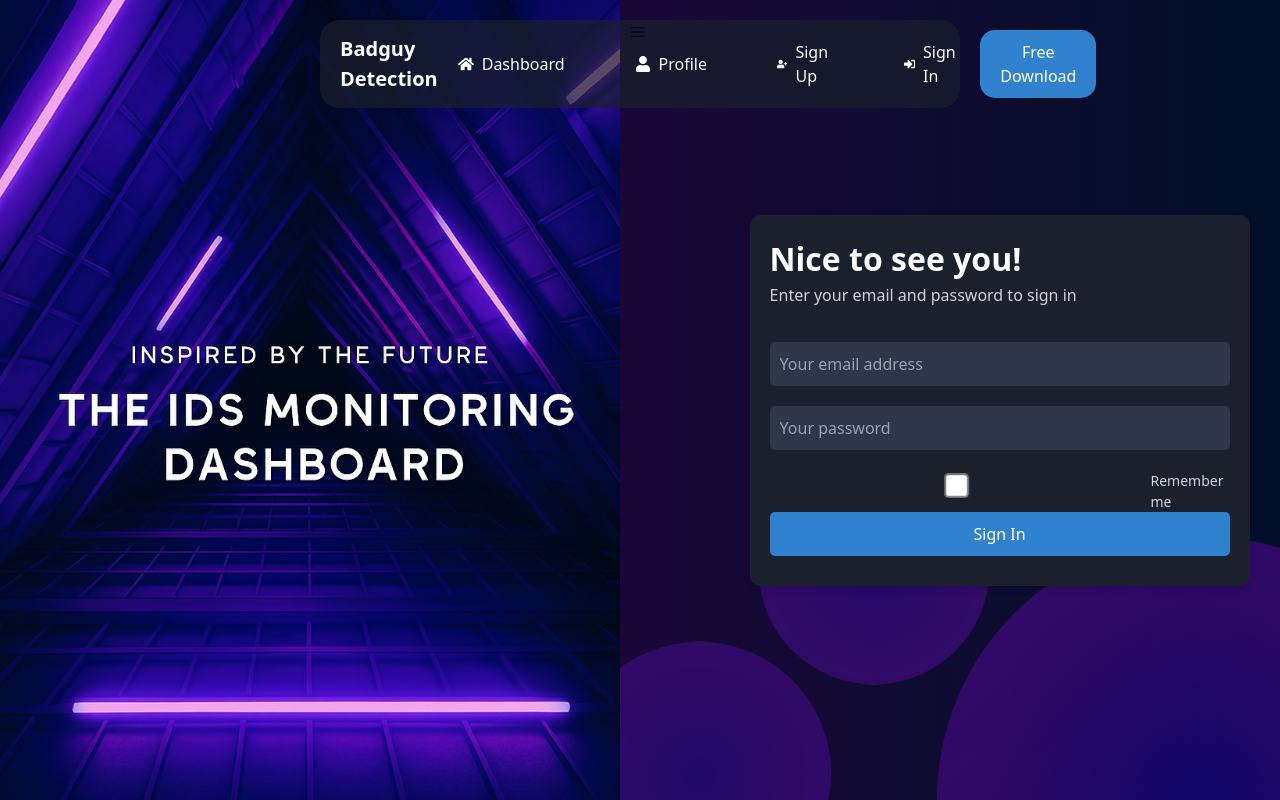
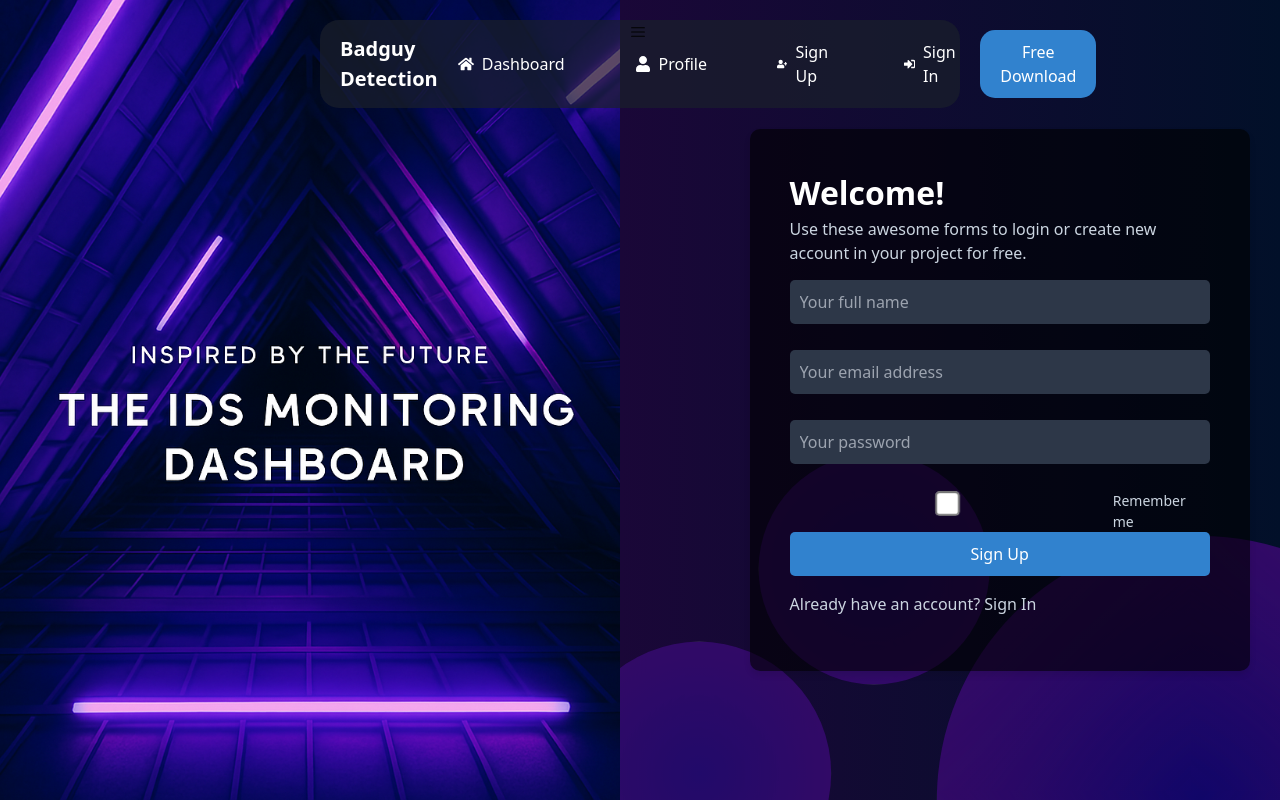
Before and after one commit to Lockps/y3-Yam-IDS-, a React (Vite) app in the folder Yam/: page /signup in a window 1280 px wide. Built offline with nearby package versions, Linux system fonts and the light colour scheme.

Commit message:
98.99999%

```diff
--- a/Yam/src/App.jsx
+++ b/Yam/src/App.jsx
@@ -1,8 +1,10 @@
 import React, { useState } from "react";
+import { BrowserRouter as Router, Route, Routes } from "react-router-dom"; // ใช้ Routes แทน Switch
 import "./index.css";
 import Navbar from "./Components/Navbar";
 import AnimationBg from "./Components/AnimationBg";
-import SignInForm from "./Components/SignInForm"; // นำเข้า SignInForm
+import SignInForm from "./Components/SignInForm";
+import SignUpForm from "./Components/SignUpForm"; // นำเข้า SignUpForm
 import { RxHamburgerMenu } from "react-icons/rx";
 
 const App = () => {
@@ -13,11 +15,10 @@ const App = () => {
   };
 
   return (
+    <Router>
       <div className="min-h-screen flex bg-mainbg">
         {/* ครึ่งซ้ายที่มีรูปภาพ */}
-      <div className="left-side">
-        {/* สามารถเพิ่มภาพหรือเนื้อหาที่ต้องการได้ */}
-      </div>
+        <div className="left-side"></div>
 
         {/* ครึ่งขวาที่มี Navbar และ ฟอร์ม */}
         <div className="right-side flex-1 relative">
@@ -34,12 +35,14 @@ const App = () => {
             <RxHamburgerMenu />
           </div>
 
-        {/* เพิ่มการแสดงผลของ SignInForm */}
-        <div className="sign-in-form-container">
-          <SignInForm />
+          {/* ใช้ react-router-dom เพื่อกำหนดเส้นทาง */}
+          <Routes>
+            <Route path="/signin" element={<SignInForm />} />
+            <Route path="/signup" element={<SignUpForm />} />
+          </Routes>
         </div>
       </div>
-    </div>
+    </Router>
   );
 };
 
--- a/Yam/src/Components/Navbar.jsx
+++ b/Yam/src/Components/Navbar.jsx
@@ -1,4 +1,5 @@
 import React from "react";
+import { Link } from "react-router-dom"; // ใช้ Link สำหรับเปลี่ยนเส้นทาง
 import { FaHome, FaUser, FaSignInAlt, FaUserPlus } from "react-icons/fa";
 import './Navbar.css'; // เพิ่มบรรทัดนี้เพื่อใช้ Navbar.css
 
@@ -7,24 +8,22 @@ const Navbar = () => {
     <nav className="navbar">
       <h1 className="navbar-title">Badguy Detection</h1>
       <div className="navbar-links">
-        <a href="/dashboard">
+        <Link to="/dashboard"> {/* ใช้ Link แทน <a> เพื่อให้เปลี่ยนหน้า */}
           <FaHome /> Dashboard
-        </a>
-        <a href="/profile">
+        </Link>
+        <Link to="/profile">
           <FaUser /> Profile
-        </a>
-        <a href="/signup">
+        </Link>
+        <Link to="/signup"> {/* ลิงก์ไปหน้า SignUp */}
           <FaUserPlus /> Sign Up
-        </a>
-        <a href="/signin">
+        </Link>
+        <Link to="/signin"> {/* ลิงก์ไปหน้า SignIn */}
           <FaSignInAlt /> Sign In
-        </a>
+        </Link>
       </div>
       <button className="btn-download">Free Download</button>
     </nav>
   );
 };
 
-
-
 export default Navbar;
--- a/Yam/src/Components/SignInForm.jsx
+++ b/Yam/src/Components/SignInForm.jsx
@@ -1,22 +1,21 @@
-// SignInForm.jsx
-import React from "react";
+import { Link } from "react-router-dom";
 
 const SignInForm = () => {
   return (
-    <div className="login-form">
+    <div className="login-form-container">  {/* Changed className to match CSS */}
   <h2>Nice to see you!</h2>
-      <p>Enter your email and password to sign in</p>
   <form>
     <input type="email" placeholder="Your email address" />
     <input type="password" placeholder="Your password" />
-
     <div className="remember-me">
       <input type="checkbox" id="remember" />
       <label htmlFor="remember">Remember me</label>
     </div>
-
     <button type="submit">Sign In</button>
   </form>
+
+      {/* ลิงก์ไปยังหน้า SignUp */}
+      <p>Don't have an account? <Link to="/signup">Sign Up</Link></p>
     </div>
   );
 };
--- a/Yam/src/Components/SignUpForm.jsx
+++ b/Yam/src/Components/SignUpForm.jsx
@@ -1,21 +1,25 @@
-// src/Components/SignUpForm.jsx
-import React from "react";
+import { Link } from "react-router-dom";
 
 const SignUpForm = () => {
   return (
-    <div className="signup-form-container">
+    <div className="sign-up-form-container">
       <h2>Welcome!</h2>
       <p>Use these awesome forms to login or create new account in your project for free.</p>
       <form>
-        <input type="text" placeholder="Your full name" required />
-        <input type="email" placeholder="Your email address" required />
-        <input type="password" placeholder="Your password" required />
+        <input type="text" placeholder="Your full name" />
+        <input type="email" placeholder="Your email address" />
+        <input type="password" placeholder="Your password" />
+
         <div className="remember-me">
           <input type="checkbox" id="remember" />
           <label htmlFor="remember">Remember me</label>
         </div>
+
         <button type="submit">Sign Up</button>
       </form>
+
+      {/* ลิงก์กลับไปหน้า SignIn */}
+      <p>Already have an account? <Link to="/signin">Sign In</Link></p>
     </div>
   );
 };
--- a/Yam/src/index.css
+++ b/Yam/src/index.css
@@ -39,17 +39,18 @@ html, body {
 
 }
 
-.login-form {
+.login-form-container {
   width: 100%;
   max-width: 500px;
-  padding: 20px;
-  background-color: #1a202c;
+  padding: 40px;
+  background-color: rgba(0, 0, 0, 0.6);
   border-radius: 10px;
+  box-sizing: border-box;
   box-shadow: 0 4px 6px rgba(0, 0, 0, 0.1);
 }
 
 /* เพิ่มสไตล์ให้กับ <h2> ใน .login-form */
-.login-form h2 {
+.login-form-container h2 {
   font-size: 2rem; /* เปลี่ยนขนาดตัวอักษร */
   font-weight: bold; /* ปรับให้หนา */
   color: #fff; /* ปรับสีให้ขาว */
@@ -58,22 +59,22 @@ html, body {
 
 
 
-.login-form input[type="email"] {
+.login-form-container input[type="email"] {
   margin-top: 35px;
 }
 
-.login-form input[type="password"] {
+.login-form-container input[type="password"] {
   margin-top: 10px;
 }
 
-.login-form input[type="checkbox"] {
+.login-form-container input[type="checkbox"] {
   margin-top: 0px;
 }
 
-.login-form input,
-.login-form button {
-  width: 100%;
-  margin-bottom: 10px;
+.login-form-container input,
+.login-form-container button {
+  width: 5%;
+  margin-bottom: 16px;
   padding: 10px;
   border-radius: 5px;
   border: none;
@@ -81,23 +82,23 @@ html, body {
   color: white;
 }
 
-.login-form button {
+.login-form-container button {
   background-color: #3182ce;
   color: white;
   cursor: pointer;
 }
 
-.login-form p {
+.login-form-container p {
   color: #cbd5e0;
 }
 
-.login-form label {
+.login-form-container label {
   color: #cbd5e0;
   font-size: 14px;
 }
 
-.login-form input:focus,
-.login-form button:focus {
+.login-form-container input:focus,
+.login-form-container button:focus {
   outline: none;
   box-shadow: 0 0 0 3px #63b3ed;
 }
@@ -109,7 +110,8 @@ html, body {
   gap: 8px;  /* ระยะห่างระหว่าง checkbox กับข้อความ */
   font-size: 16px;
   justify-content: flex-start; /* จัดตำแหน่งให้เริ่มต้นที่ซ้าย */
-  margin-top: 10px; /* เพิ่มระยะห่างจากฟอร์มด้านบน */
+  margin-top: 10px;
+  width: 400px;
 }
 
 .remember-me input {
@@ -124,3 +126,92 @@ html, body {
   max-width: 400px;
   z-index: 2;  /* ให้ฟอร์มอยู่เหนือวงกลม */
 }
+
+input[type="text"],
+input[type="email"],
+input[type="password"] {
+  width: 100%;
+  padding: 12px;
+  margin-bottom: 10px;
+  border-radius: 5px;
+  border: 1px solid #ccc;
+}
+
+button[type="submit"] {
+  width: 100%;
+  padding: 12px;
+  border-radius: 5px;
+  background-color: #007bff;
+  color: white;
+  font-size: 16px;
+  border: none;
+}
+
+button[type="submit"]:hover {
+  background-color: #0056b3;
+}
+
+.sign-up-form-container {
+  width: 100%;
+  max-width: 500px;
+  padding: 40px;
+  background-color: rgba(0, 0, 0, 0.6);
+  border-radius: 10px;
+  box-sizing: border-box;
+  box-shadow: 0 4px 6px rgba(0, 0, 0, 0.1);
+}
+
+/* เพิ่มสไตล์ให้กับ <h2> ใน .login-form */
+.sign-up-form-container h2 {
+  font-size: 2rem; /* เปลี่ยนขนาดตัวอักษร */
+  font-weight: bold; /* ปรับให้หนา */
+  color: #fff; /* ปรับสีให้ขาว */
+}
+
+
+
+
+.sign-up-form-container input[type="email"] {
+  margin-top: 10px;
+}
+
+.sign-up-form-container input[type="password"] {
+  margin-top: 10px;
+}
+
+.sign-up-form-container input[type="checkbox"] {
+  margin-top: 0px;
+}
+
+.sign-up-form-container input,
+.sign-up-form-container button {
+  width: 100%;
+  margin-bottom: 16px;
+  padding: 10px;
+  border-radius: 5px;
+  border: none;
+  background-color: #2d3748;
+  color: white;
+}
+
+.sign-up-form-container button {
+  background-color: #3182ce;
+  color: white;
+  cursor: pointer;
+}
+
+.sign-up-form-container p {
+  color: #cbd5e0;
+  margin-bottom: 15px;
+}
+
+.sign-up-form-container label {
+  color: #cbd5e0;
+  font-size: 14px;
+}
+
+.sign-up-form-container input:focus,
+.sign-up-form-container button:focus {
+  outline: none;
+  box-shadow: 0 0 0 3px #63b3ed;
+}
--- a/Yam/src/signup.jsx
+++ /dev/null
@@ -1,51 +0,0 @@
-// Signup.jsx
-import React, { useState } from "react";
-
-const Signup = () => {
-  const [username, setUsername] = useState("");
-  const [email, setEmail] = useState("");
-  const [password, setPassword] = useState("");
-
-  const handleSubmit = (e) => {
-    e.preventDefault();
-    console.log("User Info: ", { username, email, password });
-    // ดำเนินการสมัครสมาชิกที่นี่
-  };
-
-  return (
-    <div className="signup-form-container">
-      <h2>Welcome!</h2>
-      <p>Use these awesome forms to login or create a new account</p>
-      <form onSubmit={handleSubmit}>
-        <input
-          type="text"
-          placeholder="Full Name"
-          value={username}
-          onChange={(e) => setUsername(e.target.value)}
-        />
-        <input
-          type="email"
-          placeholder="Email"
-          value={email}
-          onChange={(e) => setEmail(e.target.value)}
-        />
-        <input
-          type="password"
-          placeholder="Password"
-          value={password}
-          onChange={(e) => setPassword(e.target.value)}
-        />
-        <div className="remember-me">
-          <input type="checkbox" id="remember" />
-          <label htmlFor="remember">Remember me</label>
-        </div>
-
-        <button type="submit">Sign Up</button>
-      </form>
-
-      <p>Already have an account? <a href="/signin">Sign In</a></p>
-    </div>
-  );
-};
-
-export default Signup;
```
Lines whose indentation alone changed are shown as unchanged.
